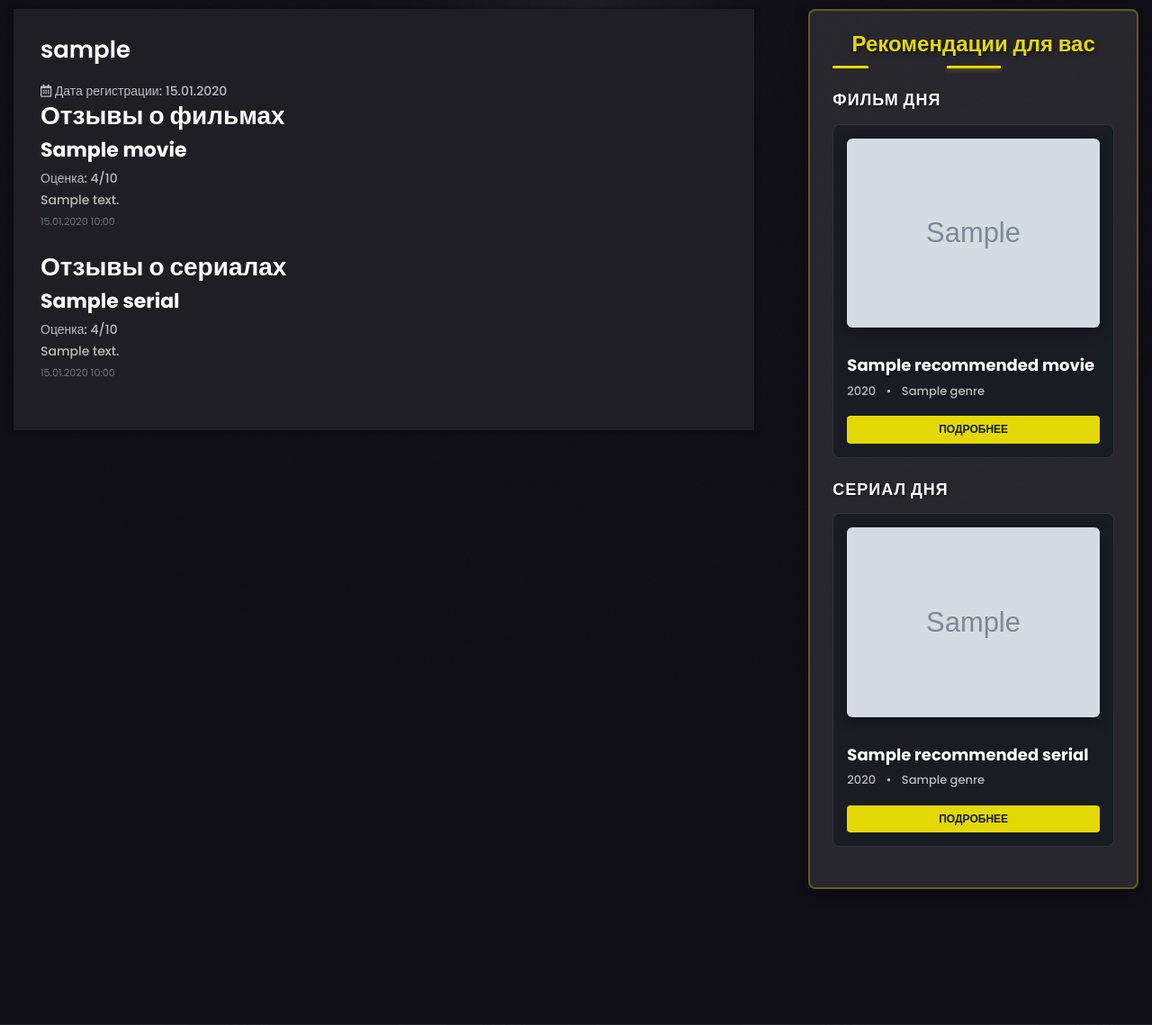
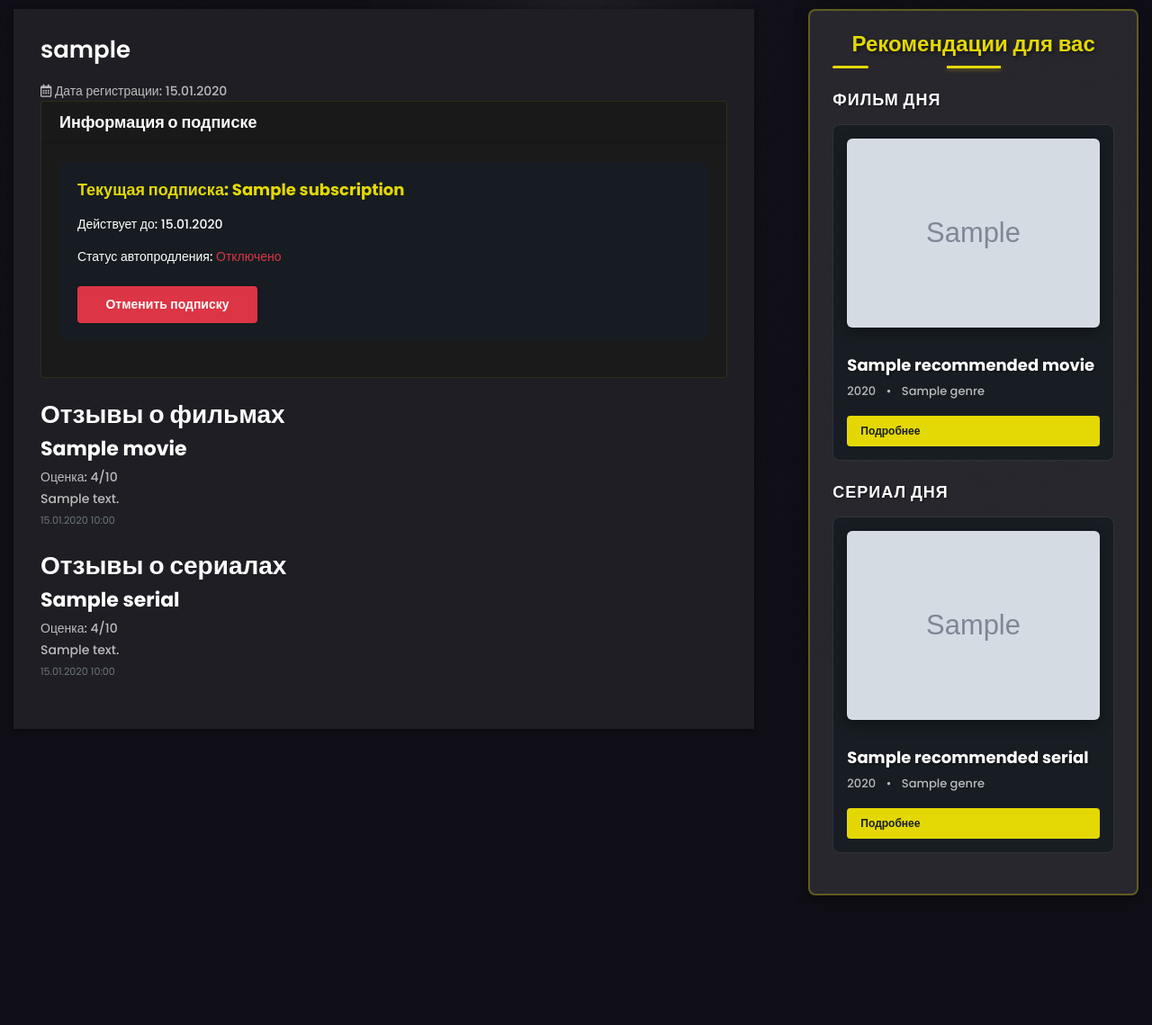
Before and after one commit to loraAbramchuk/DiplomTeachMeSkills, a Django app: template InformationService/Main/templates/Main/user_profile.html in a window 1280 px wide. Shown: the part 110-1249 px from the top of the page at 90% size. Run offline with Django 4.2, Linux system fonts and the light colour scheme; tables that the repository leaves empty hold one stand-in row (values such as "Sample post"); the template is opened without the code that fills it: values that come from a table or form of the project are taken from there, most other values are stand-ins (such as "Sample title", 1, 10 or a date in 2020); grey boxes marked "Sample" are stand-in pictures; some libraries are stand-ins or nearby versions.

Commit message:
feat: улучшенное отображение информации о подписке в профиле пользователя

```diff
--- a/InformationService/Main/templates/Main/user_profile.html
+++ b/InformationService/Main/templates/Main/user_profile.html
@@ -19,32 +19,47 @@
                             </ul>
                         </div>
 
-                        {% if user.username == user_profile.username %}
-                            {% if active_subscription %}
-                                <div class="subscription-info mb-4">
-                                    <h4>Ваша подписка</h4>
-                                    <div class="card">
-                                        <div class="card-body">
-                                            <h5 class="card-title">{{ active_subscription.subscription.name }}</h5>
-                                            <p class="card-text">Действует до: {{ active_subscription.end_date|date:"d.m.Y H:i" }}</p>
+                        <!-- Информация о подписке -->
+                        <div class="card mb-4">
+                            <div class="card-header">
+                                <h5 class="mb-0">Информация о подписке</h5>
+                            </div>
+                            <div class="card-body">
+                                {% if active_subscription %}
+                                    <div class="subscription-info">
+                                        <h6>Текущая подписка: {{ active_subscription.subscription.name }}</h6>
+                                        <p>Действует до: {{ active_subscription.end_date|date:"d.m.Y" }}</p>
+                                        <p>Статус автопродления:
                                             {% if active_subscription.auto_renewal %}
-                                                <p class="card-text">Автопродление включено</p>
+                                                <span class="text-success">Включено</span>
+                                            {% else %}
+                                                <span class="text-danger">Отключено</span>
+                                            {% endif %}
+                                        </p>
+
+                                        <div class="subscription-actions">
+                                            {% if active_subscription.auto_renewal %}
                                                 <form method="post" action="{% url 'cancel_subscription' %}" class="d-inline">
                                                     {% csrf_token %}
+                                                    <input type="hidden" name="action" value="disable_auto_renewal">
                                                     <button type="submit" class="custom-btn">Отключить автопродление</button>
                                                 </form>
-                                            {% else %}
-                                                <p class="card-text">Автопродление отключено</p>
                                             {% endif %}
+
+                                            <form method="post" action="{% url 'cancel_subscription' %}" class="d-inline"
+                                                  onsubmit="return confirm('Вы уверены, что хотите отменить подписку?');">
+                                                {% csrf_token %}
+                                                <input type="hidden" name="action" value="cancel_subscription">
+                                                <button type="submit" class="custom-btn custom-btn-danger">Отменить подписку</button>
+                                            </form>
                                         </div>
                                     </div>
-                                </div>
-                            {% else %}
-                                <div class="subscription-info mb-4">
-                                    <p>У вас нет активной подписки. <a href="{% url 'subscription_list' %}" class="custom-btn">Оформить подписку</a></p>
-                                </div>
-                            {% endif %}
-                        {% endif %}
+                                {% else %}
+                                    <p>У вас нет активной подписки</p>
+                                    <a href="{% url 'subscription_list' %}" class="custom-btn">Выбрать подписку</a>
+                                {% endif %}
+                            </div>
+                        </div>
 
                         <div class="reviews-section">
                             <h3>Отзывы о фильмах</h3>
--- a/InformationService/static/css/custom-buttons.css
+++ b/InformationService/static/css/custom-buttons.css
@@ -1,19 +1,14 @@
 /* Базовые стили для всех кастомных кнопок */
 .custom-btn {
-    background: #e4d804;
+    display: inline-block;
+    padding: 10px 20px;
+    background-color: #e4d804;
     color: #171d22;
-    font-weight: 700;
-    text-transform: uppercase;
+    border: none;
     border-radius: 4px;
-    display: inline-flex;
-    align-items: center;
-    justify-content: center;
-    border: none;
-    font-size: 14px;
-    line-height: 1.2;
+    text-decoration: none;
+    font-weight: 600;
     transition: all 0.3s ease;
-    text-decoration: none;
-    cursor: pointer;
 }
 
 /* Стандартная кнопка (большая) */
@@ -33,7 +28,7 @@
 
 /* Общие эффекты для всех кнопок */
 .custom-btn:hover {
-    background: #171d22;
+    background-color: #171d22;
     color: #e4d804;
     text-decoration: none;
 }
@@ -152,3 +147,55 @@
     letter-spacing: 1px;
     text-shadow: 1px 1px 2px rgba(0, 0, 0, 0.5);
 }
+
+.custom-btn-danger {
+    background-color: #dc3545;
+    color: #fff;
+}
+
+.custom-btn-danger:hover {
+    background-color: #c82333;
+    color: #fff;
+}
+
+.subscription-info {
+    background: rgba(23, 29, 34, 0.95);
+    border-radius: 8px;
+    padding: 20px;
+    margin-bottom: 20px;
+}
+
+.subscription-info h6 {
+    color: #e4d804;
+    font-size: 18px;
+    margin-bottom: 15px;
+}
+
+.subscription-info p {
+    color: #fff;
+    margin-bottom: 10px;
+}
+
+.subscription-info .text-success {
+    color: #28a745 !important;
+}
+
+.subscription-info .text-danger {
+    color: #dc3545 !important;
+}
+
+.subscription-actions {
+    margin-top: 20px;
+    display: flex;
+    gap: 15px;
+    flex-wrap: wrap;
+}
+
+.subscription-actions form {
+    margin: 0;
+}
+
+.subscription-actions .custom-btn {
+    margin: 0;
+    min-width: 200px;
+}
```
Also changed, not shown: InformationService/Main/views.py (+36 -55 lines).
